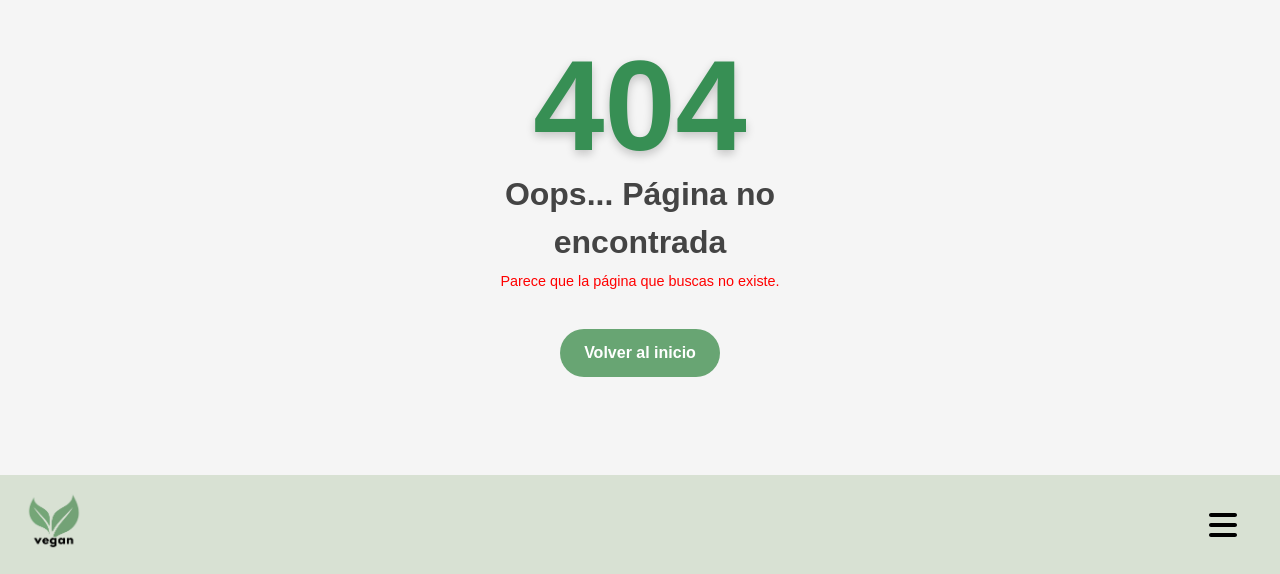
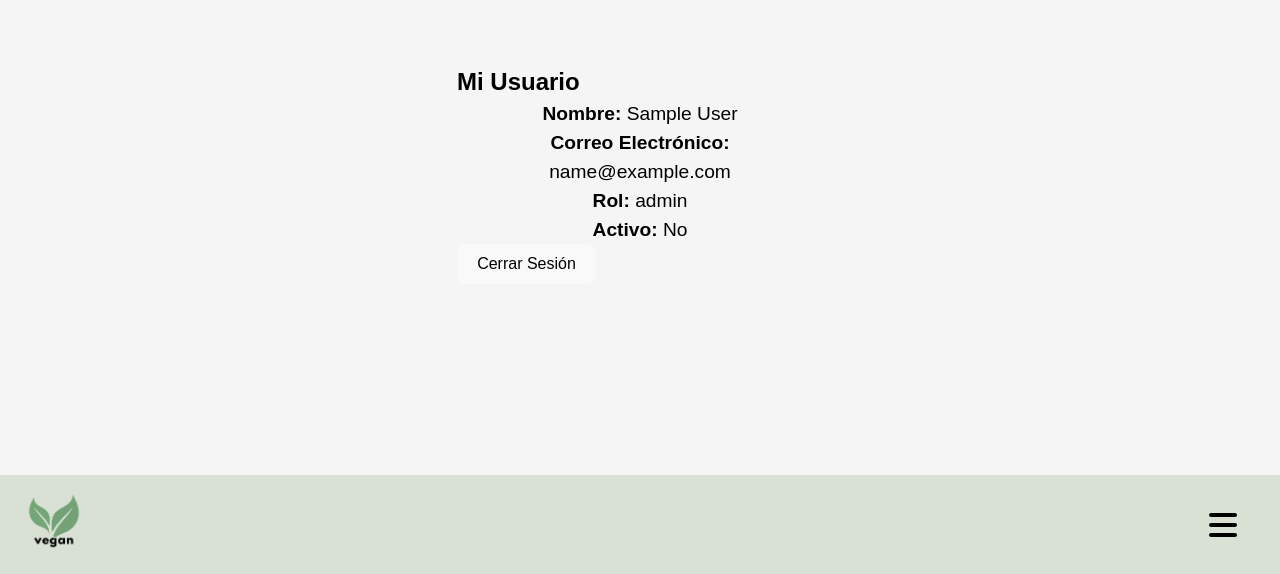
Before and after one commit to olivialuciano/Guia-Vegana-Frontend, a React (Vite) app: page /mi-usuario in a window 1280 px wide. Before the commit this address had no page. Shown: the part 226-800 px from the top of the page. Built offline with nearby package versions, Linux system fonts and the light colour scheme; sample sign-in values are in the browser's storage.

Commit message:
creado user profile, falta crear endpoint en api

```diff
--- a/src/components/Navbar/Navbar.jsx
+++ b/src/components/Navbar/Navbar.jsx
@@ -1,5 +1,5 @@
-import { useState } from "react";
-import { Link } from "react-router-dom"; // Importa Link para la navegación
+import { useState, useEffect } from "react";
+import { Link } from "react-router-dom";
 import { FontAwesomeIcon } from "@fortawesome/react-fontawesome";
 import { faBars } from "@fortawesome/free-solid-svg-icons";
 import "./Navbar.css";
@@ -7,9 +7,15 @@ import veganLogo from "../../assets/img/vegan.png";
 
 function Navbar() {
   const [menuOpen, setMenuOpen] = useState(false);
+  const [isLoggedIn, setIsLoggedIn] = useState(false);
+
+  useEffect(() => {
+    const token = localStorage.getItem("token");
+    setIsLoggedIn(!!token); // Si hay token, el usuario está logueado
+  }, []);
 
   const toggleMenu = () => setMenuOpen(!menuOpen);
-  const closeMenu = () => setMenuOpen(false); // Cierra el menú al hacer clic en una opción
+  const closeMenu = () => setMenuOpen(false);
 
   return (
     <nav className="navbar">
@@ -17,7 +23,6 @@ function Navbar() {
         <Link to="/">
           <img src={veganLogo} alt="Vegan Logo" className="logo" />
         </Link>
-        {/* Menú hamburguesa alineado a la derecha */}
         <button className="menu-btn" onClick={toggleMenu}>
           <FontAwesomeIcon
             icon={faBars}
@@ -26,7 +31,6 @@ function Navbar() {
         </button>
       </div>
 
-      {/* Menú desplegable */}
       {menuOpen && (
         <ul className="menu">
           <li>
@@ -59,11 +63,20 @@ function Navbar() {
               ¡Comunicate con nosotras!
             </Link>
           </li>
-          <li>
-            <Link to="/signin" onClick={closeMenu}>
-              Admin view
-            </Link>
-          </li>
+
+          {isLoggedIn ? (
+            <li>
+              <Link to="/mi-usuario" onClick={closeMenu}>
+                Mi Perfil
+              </Link>
+            </li>
+          ) : (
+            <li>
+              <Link to="/signin" onClick={closeMenu}>
+                Iniciar Sesión
+              </Link>
+            </li>
+          )}
         </ul>
       )}
     </nav>
--- /dev/null
+++ b/src/pages/UserProfile/UserProfile.css
@@ -0,0 +1,31 @@
+.user-profile-container {
+  max-width: 400px;
+  margin: 50px auto;
+  padding: 20px;
+  border: 1px solid #ddd;
+  border-radius: 8px;
+  text-align: center;
+  box-shadow: 0px 4px 6px rgba(0, 0, 0, 0.1);
+}
+
+.user-profile-container h2 {
+  margin-bottom: 15px;
+}
+
+.user-profile-container p {
+  margin: 8px 0;
+}
+
+.logout-button {
+  background-color: #d9534f;
+  color: white;
+  border: none;
+  padding: 10px 15px;
+  cursor: pointer;
+  border-radius: 5px;
+  margin-top: 15px;
+}
+
+.logout-button:hover {
+  background-color: #c9302c;
+}
--- /dev/null
+++ b/src/pages/UserProfile/UserProfile.jsx
@@ -0,0 +1,57 @@
+import React, { useEffect, useState } from "react";
+import { useNavigate } from "react-router-dom";
+import { jwtDecode } from "jwt-decode";
+
+const UserProfile = () => {
+  const [user, setUser] = useState(null);
+  const navigate = useNavigate();
+
+  useEffect(() => {
+    const token = localStorage.getItem("token");
+
+    if (!token) {
+      navigate("/signin"); // Redirigir al login si no hay sesión
+      return;
+    }
+
+    try {
+      const decodedToken = jwtDecode(token);
+      setUser(decodedToken);
+    } catch (error) {
+      console.error("Error al decodificar el token:", error);
+      localStorage.removeItem("token");
+      navigate("/signin");
+    }
+  }, [navigate]);
+
+  const handleLogout = () => {
+    localStorage.removeItem("token");
+    navigate("/"); // Redirigir al login después de cerrar sesión
+  };
+
+  if (!user) return <p>Cargando...</p>;
+
+  return (
+    <div className="user-profile-container">
+      <h2>Mi Usuario</h2>
+      <p>
+        <strong>Nombre:</strong> {user.name}
+      </p>
+      <p>
+        <strong>Correo Electrónico:</strong> {user.email}
+      </p>
+      <p>
+        <strong>Rol:</strong> {user.role}
+      </p>
+      <p>
+        <strong>Activo:</strong> {user.isActive ? "Sí" : "No"}
+      </p>
+
+      <button className="logout-button" onClick={handleLogout}>
+        Cerrar Sesión
+      </button>
+    </div>
+  );
+};
+
+export default UserProfile;
--- a/src/routes/AppRouter.jsx
+++ b/src/routes/AppRouter.jsx
@@ -11,6 +11,7 @@ import HealthProfessional from "../pages/HealthProfessional/HealthProfessional";
 import HealthProfessionalDetail from "../pages/HealthProfessional/HealthProfessionalDetail";
 import InformativeResource from "../pages/InformativeResource/InformativeResource";
 import InformativeResourceDetail from "../pages/InformativeResource/InformativeResourceDetail";
+import UserProfile from "../pages/UserProfile/UserProfile";
 
 const AppRouter = () => {
   return (
@@ -18,6 +19,7 @@ const AppRouter = () => {
       <Route path="/" element={<Home />} />
       <Route path="/about" element={<About />} />
       <Route path="/signin" element={<Signin />} />
+      <Route path="/mi-usuario" element={<UserProfile />} />
       <Route path="/business" element={<Business />} />
       <Route path="/business/:id" element={<BusinessDetail />} />
       <Route path="/activism" element={<Activism />} />
```
